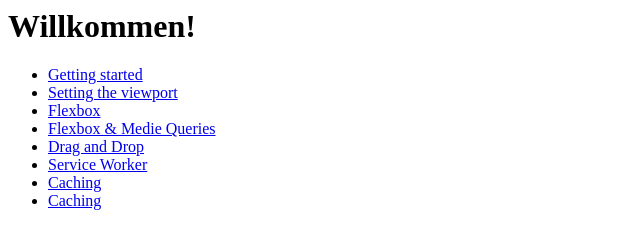
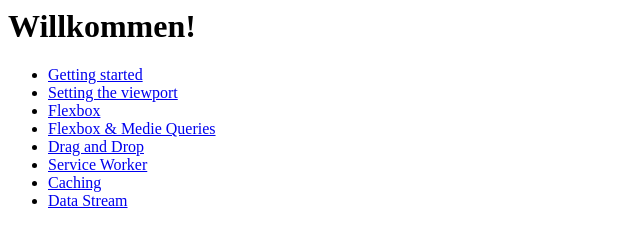
Before and after one commit to silvanknecht/enjoymrban.github.io, a plain HTML site: page index.html in a window 1280 px wide. Shown: the full height of the page, 0-640 px from the left. Drawn offline with Linux system fonts and the light colour scheme.

Commit message:
wrong link fix

```diff
--- a/index.html
+++ b/index.html
@@ -8,7 +8,7 @@
     <li><a href="Aufgaben/5DragAndDrop/index.html">Drag and Drop</a></li>
     <li><a href="Aufgaben/6ServiceWorker/index.html">Service Worker</a></li>
     <li><a href="Aufgaben/7FasterWebApps-Caching/progressive-times-template/progressive-times/index.html">Caching</a></li>
-    <li><a href="Aufgaben/8DataStream/index.html">Caching</a></li>
+    <li><a href="Aufgaben/8DataStream/index.html">Data Stream</a></li>
 
 
 </ul>
```
